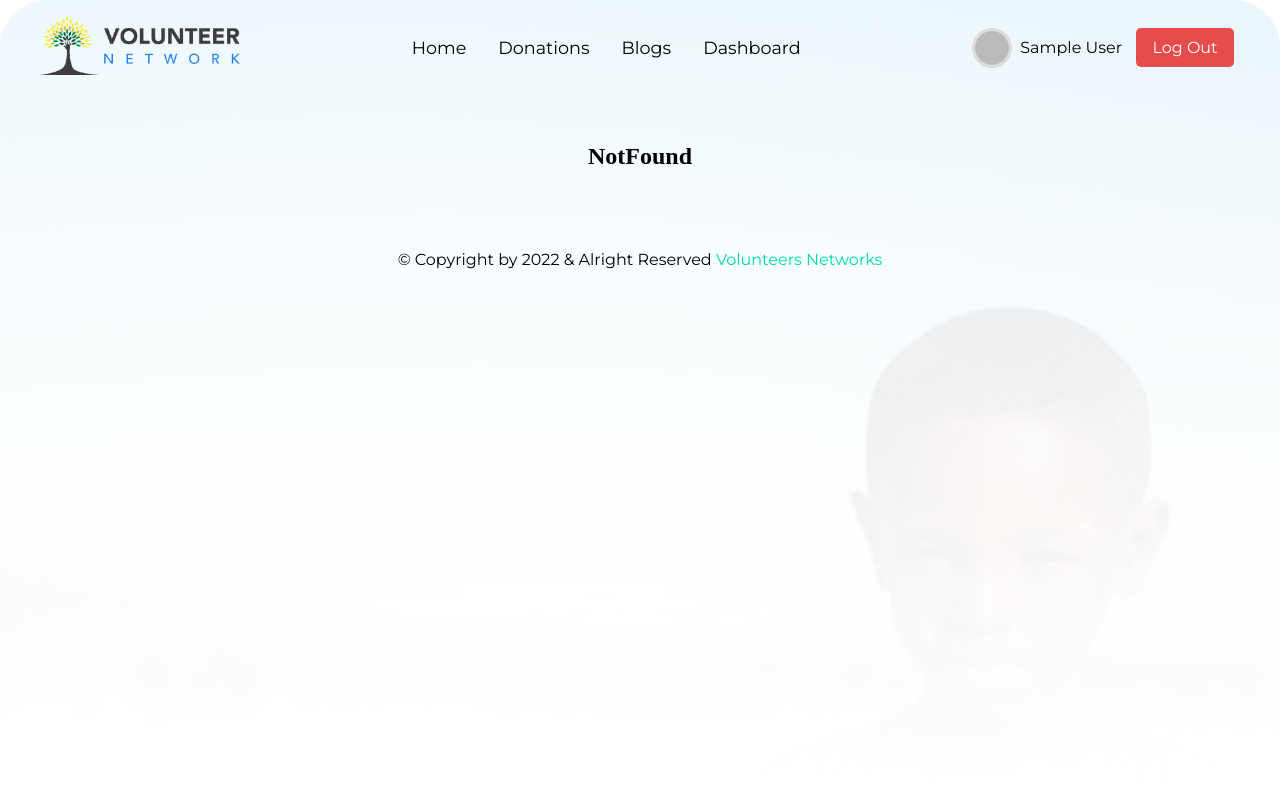
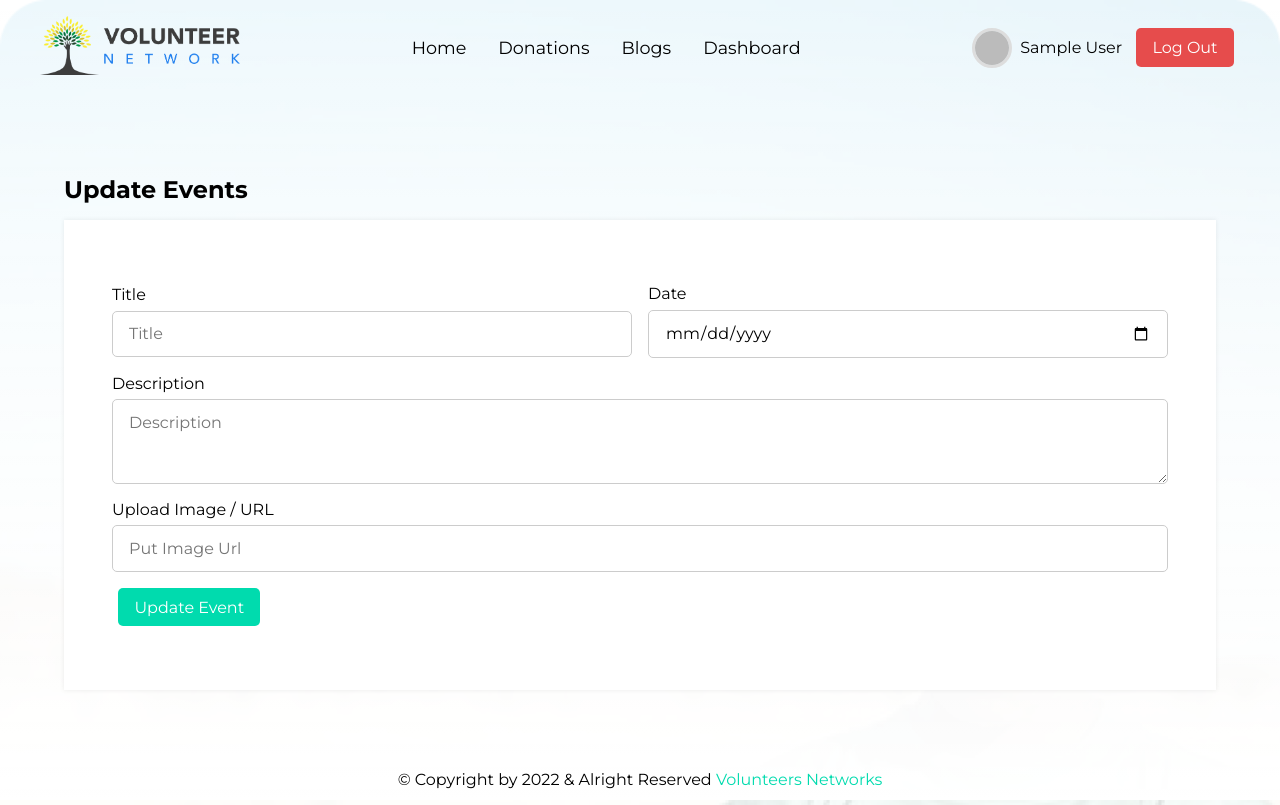
Before and after one commit to Ashik-Mahmud/volunteer-app-with-nodejs, a React (Create React App) app: page /update-event/1 in a window 1280 px wide. Built offline with nearby package versions, Linux system fonts and the light colour scheme; no server answers; sample sign-in values are in the browser's storage; a web font is replaced by a local one.

Commit message:
now you can update your event

```diff
--- a/src/App.js
+++ b/src/App.js
@@ -9,6 +9,7 @@ import AddEvents from './Pages/AddEvents/AddEvents';
 import Blogs from "./Pages/Blogs/Blogs";
 import Donations from './Pages/Donations/Donations';
 import Events from "./Pages/Events/Events";
+import UpdateEvent from './Pages/Events/UpdateEvent/UpdateEvent';
 import Home from "./Pages/Home/Home/Home";
 import Login from './Pages/Login/Login/Login';
 import SignUp from "./Pages/Login/SignUp/SignUp";
@@ -39,6 +40,7 @@ function App() {
           {/* require routes */}
           <Route path='/events' element={<RequireAuth><Events /></RequireAuth>} />
           <Route path='/add-event' element={<RequireAuth><AddEvents /></RequireAuth> } />
+          <Route path='/update-event/:updateId' element={<RequireAuth><UpdateEvent /></RequireAuth> } />
           <Route path='/volunteer-list' element={<RequireAuth><VolunteersList /></RequireAuth>} />
           <Route path='/add-blog' element={<RequireAuth><AddBlog /></RequireAuth>} />
           <Route path='/manage-blogs' element={<RequireAuth><ManageBlogs /></RequireAuth>} />
--- a/src/Pages/Events/Event/Event.jsx
+++ b/src/Pages/Events/Event/Event.jsx
@@ -1,7 +1,10 @@
 import React from "react";
+import { useNavigate } from "react-router-dom";
 import styled from "styled-components";
 
-const Event = ({ title, date, description, image }) => {
+const Event = ({ title, date, description, image, _id }) => {
+  const navigate = useNavigate();
+
   return (
     <EventContainer>
       <div className="image">
@@ -14,7 +17,12 @@ const Event = ({ title, date, description, image }) => {
           <p>{description}</p>
         </div>
         <div className="btn-group">
-          <button className="btn btn-primary">Edit</button>
+          <button
+            className="btn btn-primary"
+            onClick={() => navigate(`/update-event/${_id}`)}
+          >
+            Edit
+          </button>
           <button className="btn btn-danger">Cancel</button>
         </div>
       </div>
--- /dev/null
+++ b/src/Pages/Events/UpdateEvent/UpdateEvent.jsx
@@ -0,0 +1,183 @@
+import axios from "axios";
+import { React, useState } from "react";
+import { useNavigate, useParams } from "react-router-dom";
+import { toast } from "react-toastify";
+import styled from "styled-components";
+import { auth } from "../../../Firebase/Firebase.config";
+import useEvents from "../../../Hooks/useEvents";
+const UpdateEvent = () => {
+  const { updateId } = useParams();
+  const { events } = useEvents();
+  const currentEvent = events.find((event) => event._id === updateId);
+  const navigate = useNavigate();
+  const [liveImage, setLiveImage] = useState("");
+  const [eventInput, setEventInput] = useState({
+    title: "",
+    date: "",
+    description: "",
+    image: "",
+  });
+
+  /* handle event submit form */
+  const handleEventSubmitForm = async (event) => {
+    event.preventDefault();
+    if (!eventInput.title) return toast.error("Title Field is required.");
+    if (!eventInput.date) return toast.error("Date Field is required.");
+    if (!eventInput.description)
+      return toast.error("Description Field is required.");
+    if (!eventInput.image) return toast.error("Image Field is required.");
+    const eventData = {
+      title: eventInput.title,
+      date: eventInput.date,
+      description: eventInput.description,
+      image: eventInput.image,
+      uid: auth?.currentUser?.uid,
+    };
+    await axios
+      .put(`http://localhost:5000/events?eventId=${updateId}`, {
+        body: eventData,
+        authorization: `Bearer ${sessionStorage.getItem("accessToken")}`,
+      })
+      .then((res) => {
+        toast.success(res.data.message);
+        event.target.reset();
+        navigate("/events");
+      })
+      .catch((err) => {
+        console.log(err);
+      });
+  };
+  return (
+    <AddEventsContainer>
+      <div className="container">
+        <h3>Update Events</h3>
+        <div className="event-wrapper">
+          <form
+            action=""
+            className="form-wrapper"
+            onSubmit={handleEventSubmitForm}
+          >
+            <div className="group">
+              <div className="input-group">
+                <label htmlFor="title">Title</label>
+                <input
+                  type="text"
+                  placeholder="Title"
+                  id="title"
+                  name="title"
+                  value={eventInput.title || currentEvent?.title || ""}
+                  onChange={(e) =>
+                    setEventInput({
+                      ...eventInput,
+                      title: e.target.value,
+                    })
+                  }
+                />
+              </div>
+              <div className="input-group">
+                <label htmlFor="date">Date</label>
+                <input
+                  type="date"
+                  id="date"
+                  name="date"
+                  value={eventInput.date || currentEvent?.date || ""}
+                  onChange={(e) =>
+                    setEventInput({ ...eventInput, date: e.target.value })
+                  }
+                />
+              </div>
+            </div>
+
+            <div className="input-group">
+              <label htmlFor="desc">Description</label>
+              <textarea
+                type="text"
+                placeholder="Description"
+                id="desc"
+                name="desc"
+                rows={3}
+                value={
+                  eventInput.description || currentEvent?.description || ""
+                }
+                onChange={(e) =>
+                  setEventInput({ ...eventInput, description: e.target.value })
+                }
+              ></textarea>
+            </div>
+            <div className="input-group">
+              <label htmlFor="url">Upload Image / URL</label>
+              <input
+                type="url"
+                id="url"
+                name="url"
+                placeholder="Put Image Url"
+                value={eventInput.image || currentEvent?.image || ""}
+                onChange={(e) => {
+                  setEventInput({ ...eventInput, image: e.target.value });
+                  setLiveImage(e.target.value);
+                }}
+              />
+            </div>
+            {currentEvent?.image && (
+              <img
+                style={{ borderRadius: "5px" }}
+                width={250}
+                src={liveImage || eventInput?.image || currentEvent?.image}
+                alt={currentEvent?.title}
+              />
+            )}
+
+            <div className="input-group">
+              <button className="btn btn-primary">Update Event</button>
+            </div>
+          </form>
+        </div>
+      </div>
+    </AddEventsContainer>
+  );
+};
+const AddEventsContainer = styled.section`
+  position: relative;
+  margin: 1rem 0rem;
+  padding: 3rem;
+  h3 {
+    margin: 1rem 0rem;
+    font-size: 1.5rem;
+  }
+  .event-wrapper {
+    position: relative;
+    box-shadow: 0px 0px 5px rgba(0, 0, 0, 0.08);
+    padding: 3rem;
+    background: var(--accent-color);
+  }
+  .form-wrapper {
+    margin: 1rem 0rem;
+    position: relative;
+    .group {
+      display: flex;
+      align-items: center;
+      justify-content: space-between;
+      position: relative;
+      gap: 1rem;
+    }
+    .input-group {
+      display: flex;
+      flex-direction: column;
+      gap: 0.4rem;
+      width: 100%;
+      margin-bottom: 1rem;
+      align-items: flex-start;
+      input,
+      textarea {
+        width: 100%;
+        padding: 0.8rem 1rem;
+        border: 1px solid #ccc;
+        outline: none;
+        font-size: 1rem;
+        font-family: var(--montserrat);
+        border-radius: 5px;
+      }
+    }
+  }
+`;
+export default UpdateEvent;
--- a/src/Pages/Login/Login/Login.jsx
+++ b/src/Pages/Login/Login/Login.jsx
@@ -21,8 +21,8 @@ const Login = () => {
           sessionStorage.setItem("accessToken", res.data.token);
         })
         .catch((err) => console.log(err));
+      navigate(from, { replace: true });
     }
-    navigate(from, { replace: true });
   }, [isAuth, navigate, from]);
   /* handle google sign in */
   const handleGoogleSignIn = () => {
--- a/src/Pages/ManageBlogs/ManageBlogs.jsx
+++ b/src/Pages/ManageBlogs/ManageBlogs.jsx
@@ -28,16 +28,16 @@ const ManageBlogs = () => {
                     </tr>
                   </thead>
                   <tbody>
-                    {currentUserBLogs.map((blog) => (
+                    {currentUserBLogs.map((blog, ind) => (
                       <tr key={blog._id}>
-                        <td>3</td>
-                        <td>This is blog title</td>
-                        <td>Tech</td>
+                        <td>{ind + 1}</td>
+                        <td>{blog?.title}</td>
+                        <td>{blog?.category}</td>
                         <td>
                           <img
                             width={100}
-                            src="https://encrypted-tbn0.gstatic.com/images?q=tbn:ANd9GcSI7PAuPNlwu_8BAXLTXevKiuYQIl4823HY2A&usqp=CAU"
-                            alt="img"
+                            src={blog?.image}
+                            alt={blog?.title}
                           />
                         </td>
                         <td>
```
